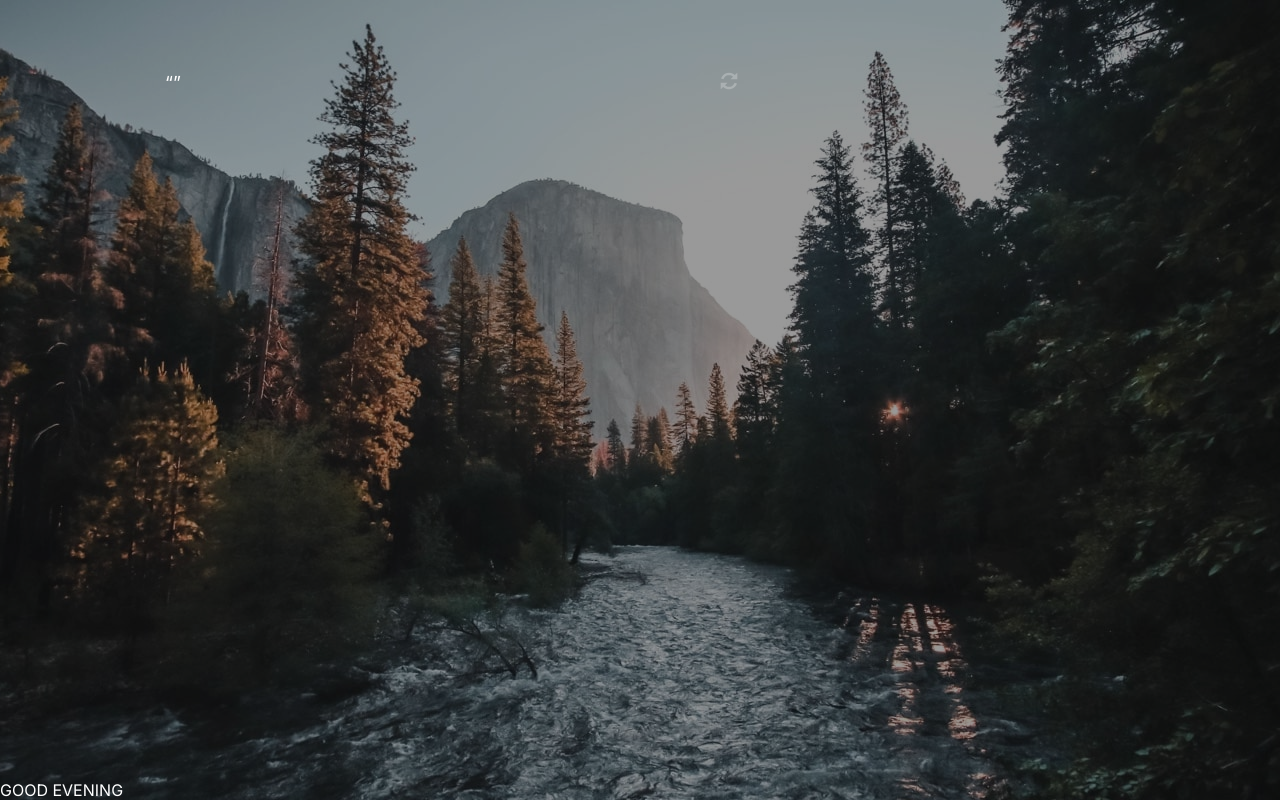
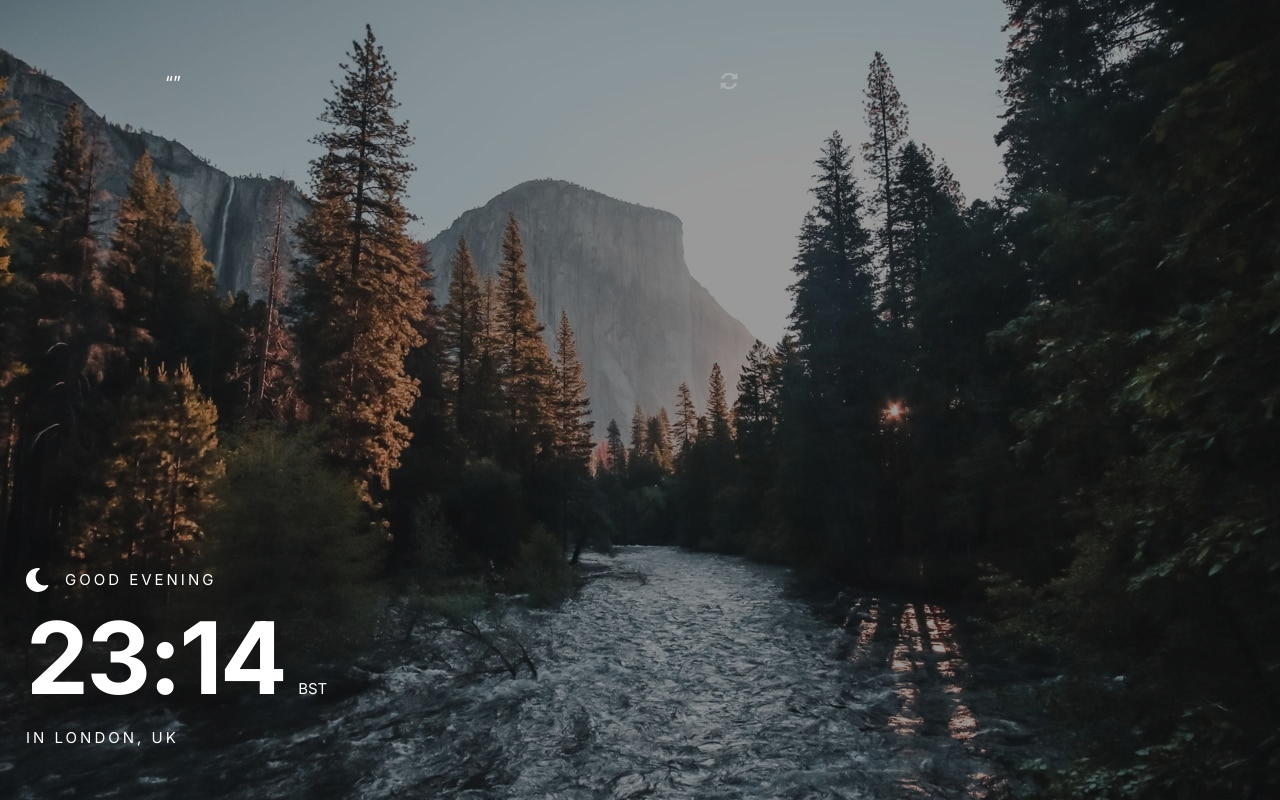
Before and after one commit to Huayao-Zheng/clock-app, a React (Create React App) app: page / in a window 1280 px wide. Built offline with nearby package versions, Linux system fonts and the light colour scheme; no server answers; the HTML template or start-up script is replaced by a standard one.

Commit message:
styled WorldTime component

```diff
--- a/src/Components/WorldTime.Style.scss
+++ b/src/Components/WorldTime.Style.scss
@@ -0,0 +1,40 @@
+.world-time {
+    width: 308px;
+    margin-left: 26px;
+    margin-bottom: 48px;
+    display: grid;
+    gap: 16px;
+    text-transform: uppercase;
+
+    &__greeting {
+        display: inline-flex;
+        align-items: center;
+        font-size: 15px;
+        line-height: 25px;
+        letter-spacing: 3px;
+
+        &-icon {
+            margin-right: 16px;
+        }
+    }
+
+    &__time {
+        font-weight: bold;
+        font-size: 100px;
+        line-height: 100px;
+        letter-spacing: -2.5px;
+        margin-right: 13px;
+    }
+
+    &__time-zone {
+        font-weight: 300;
+        font-size: 15px;
+        line-height: 28px;
+    }
+
+    &__location {
+        font-size: 15px;
+        line-height: 28px;
+        letter-spacing: 3px;
+    }
+}
--- a/src/Components/WorldTime.js
+++ b/src/Components/WorldTime.js
@@ -1,10 +1,22 @@
 import React from 'react';
 import './WorldTime.Style.scss';
+// import Sun from '../Assets/desktop/icon-sun.svg';
+import Moon from '../Assets/desktop/icon-moon.svg';
 
 const WorldTime = () => {
     return (
-        <section className="wold-time">
-            <p className="word-time__greeting">GOOD EVENING</p>
+        <section className="world-time">
+            <p className="world-time__greeting">
+                <img className="world-time__greeting-icon" src={Moon} alt="" />
+                GOOD EVENING
+            </p>
+
+            <div>
+                <span className="world-time__time">23:14</span>
+                <span className="world-time__time-zone">BST</span>
+            </div>
+
+            <p className="world-time__location">IN LONDON, UK</p>
         </section>
     );
 };
```
